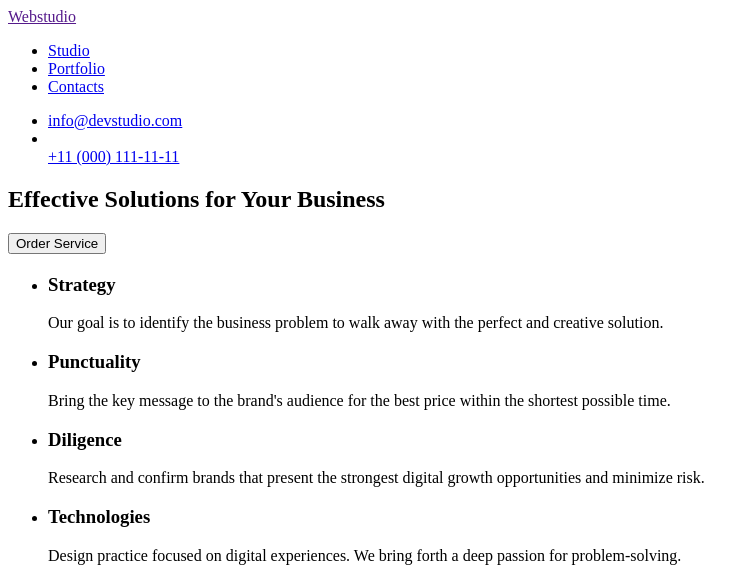
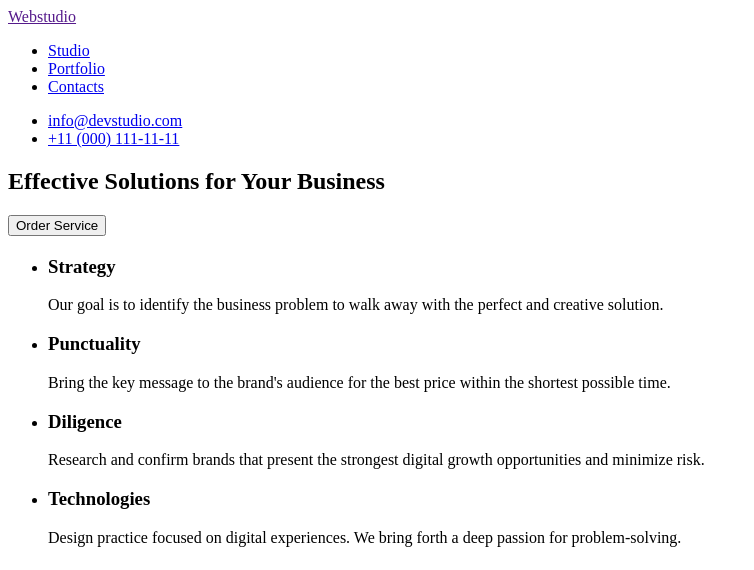
Before and after one commit to shaman2507/goit-markup-hw-01, a plain HTML site: page index.html in a window 1280 px wide. Shown: the top 570 px of the page, without its empty margins (0-754 px from the left). Drawn offline with Linux system fonts and the light colour scheme.

Commit message:
Update html

```diff
--- a/index.html
+++ b/index.html
@@ -22,7 +22,7 @@
 
             <ul>
                 <li><a href="mailto:info@devstudio.com">info@devstudio.com</a></li>
-                <li></li><a href="tel:+110001111111">+11 (000) 111-11-11</a></li>
+                <li><a href="tel:+110001111111">+11 (000) 111-11-11</a></li>
             </ul>
         </header>
     </div>
```
